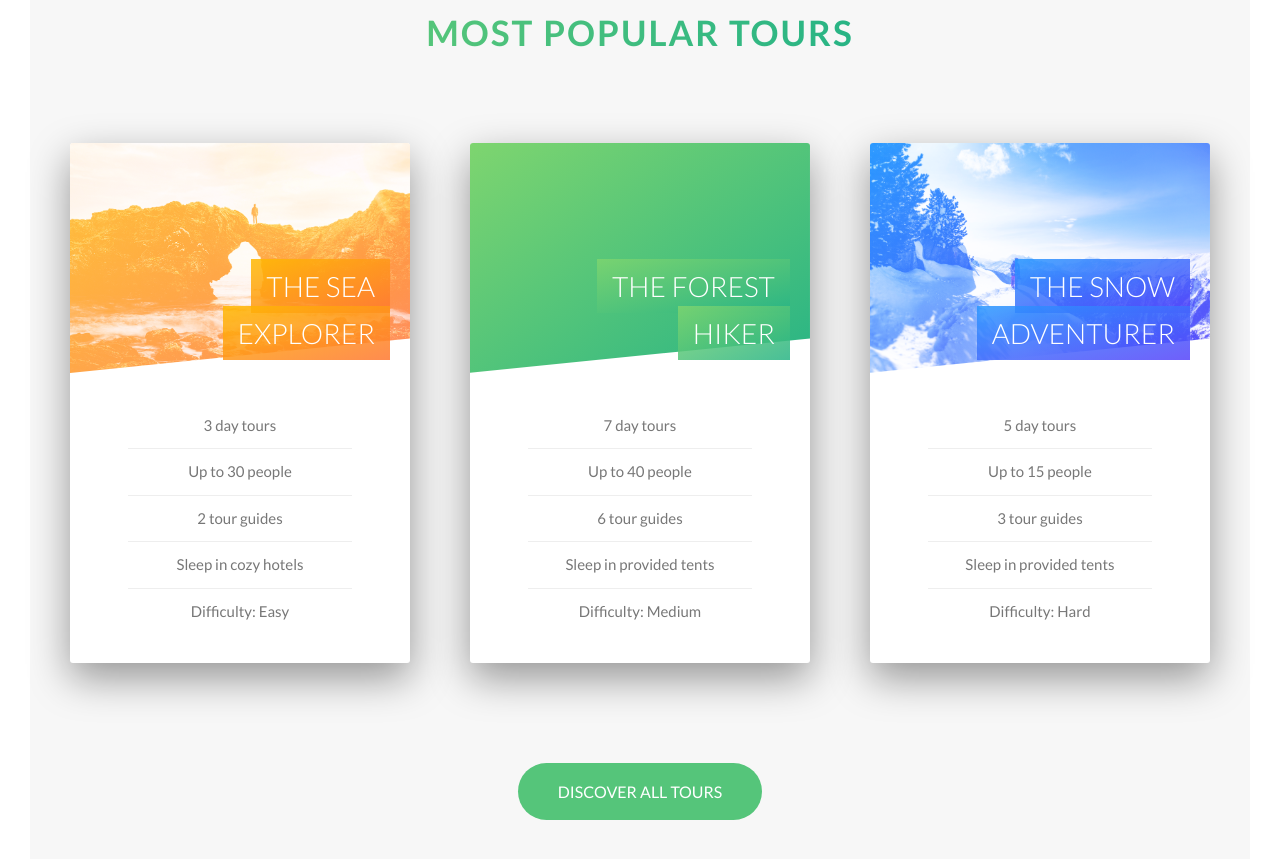
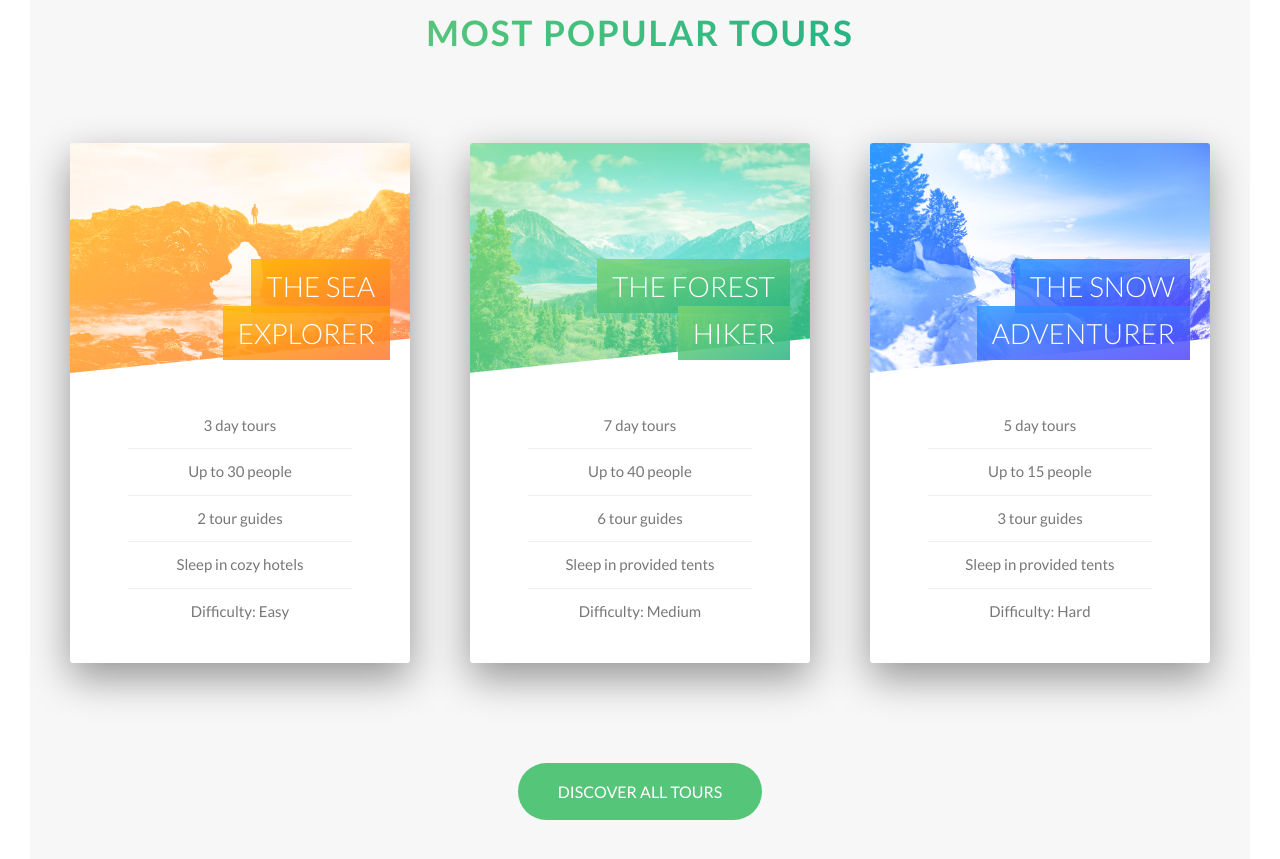
Before and after one commit to sebcar01/Natours-project, a website: page index.html in a window 1280 px wide. Shown: the part 2239-3098 px from the top of the page. Drawn offline with nearby package versions, Linux system fonts and the light colour scheme; files that its build step writes are made by us from their sources; the site is published under a folder, as on GitHub Pages, so addresses that start at the root find nothing.

Commit message:
Card 2 img fixed for GitHub

```diff
--- a/sass/components/_card.scss
+++ b/sass/components/_card.scss
@@ -59,7 +59,7 @@
         }
 
         &--2 {
-            background-image: linear-gradient(to right bottom, $color-primary-light, $color-primary-dark),url(/img/nat-6.jpg);
+            background-image: linear-gradient(to right bottom, $color-primary-light, $color-primary-dark),url(../img/nat-6.jpg);
         }
 
         &--3 {
```
